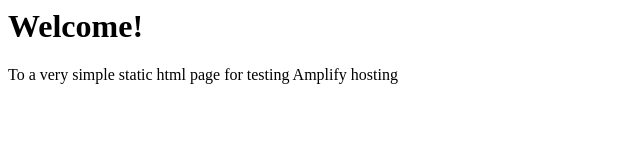
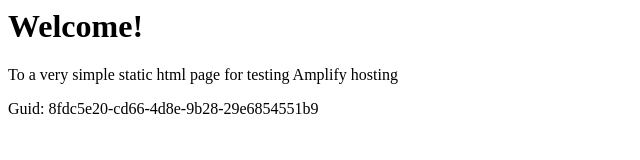
Before and after one commit to aws-aemilia-bom/Github-PR-Commit-Integration-Test-DoNotTouch-GitHubAutoBuildCanaryTest-v1-preprod-ap-south-1, a website: page src/index.html in a window 1280 px wide. Shown: the whole page, without its empty margins (0-640 px from the left). Drawn offline with Linux system fonts and the light colour scheme.

Commit message:
commit from integ tests

```diff
--- a/src/index.html
+++ b/src/index.html
@@ -1,3 +1,5 @@
+
+
 <html lang="en">
 
 <head>
@@ -10,6 +12,6 @@
 <body>
     <h1>Welcome!</h1>
     <p>To a very simple static html page for testing Amplify hosting</p>
-</body>
+    <p>Guid: 8fdc5e20-cd66-4d8e-9b28-29e6854551b9</p></body>
 
 </html>
```
